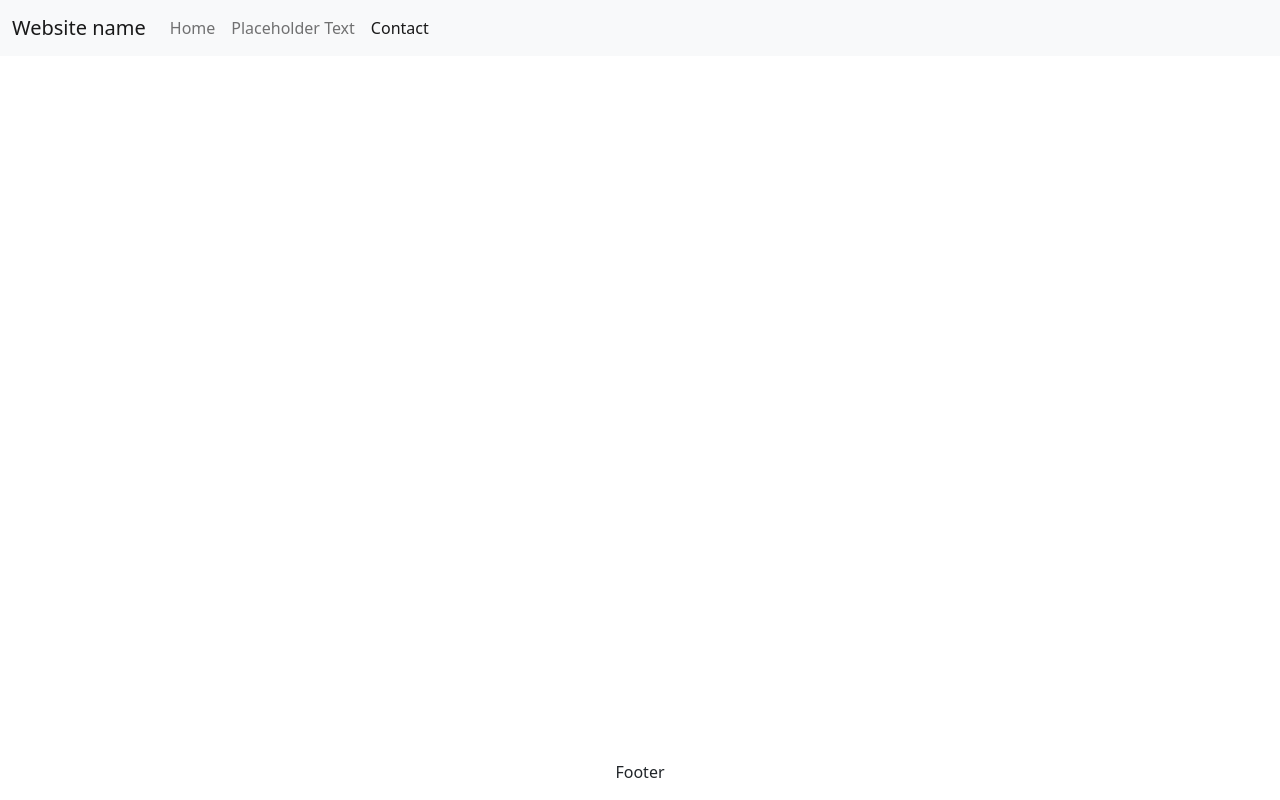
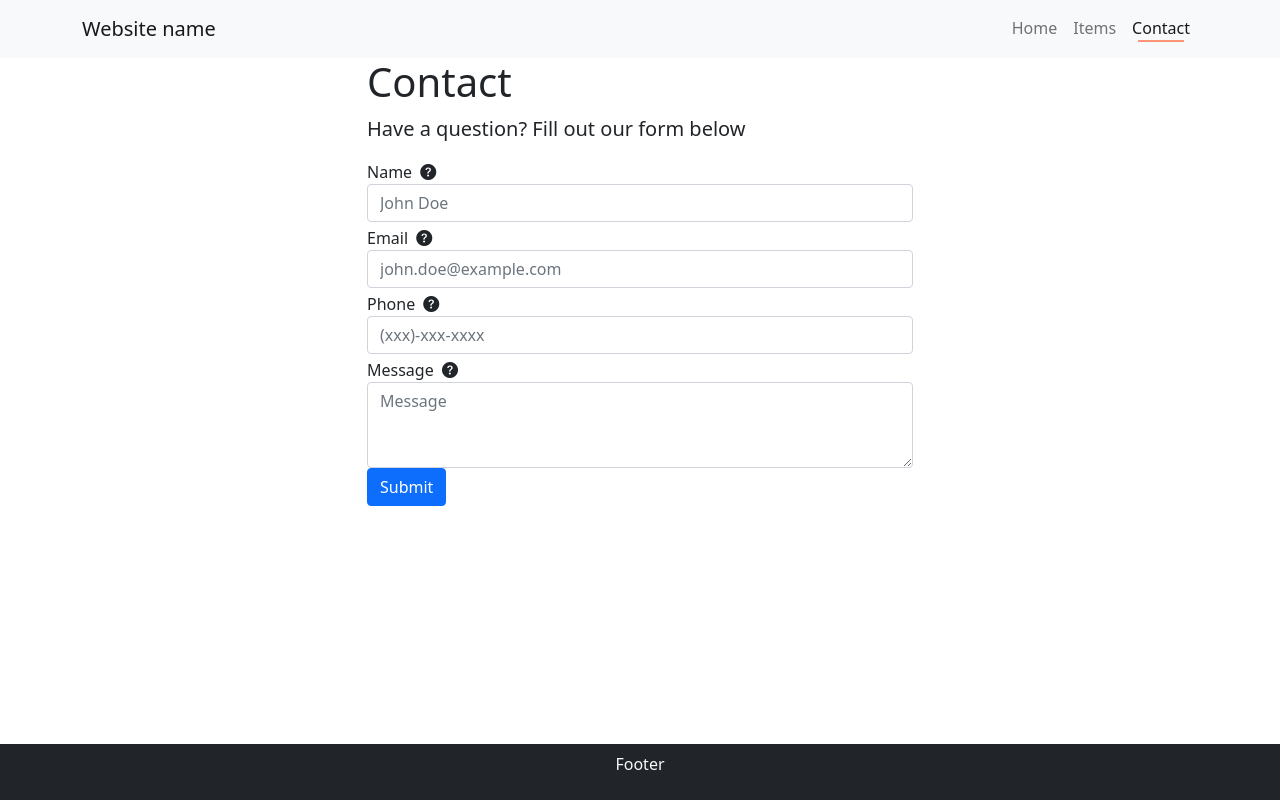
Before and after one commit to jaisawhney/Dog-Yums, a plain HTML site: page contact.html in a window 1280 px wide. Drawn offline with nearby package versions, Linux system fonts and the light colour scheme.

Commit message:
Add contact page

```diff
--- a/contact.html
+++ b/contact.html
@@ -10,22 +10,24 @@
         <link rel="stylesheet" href="https://cdn.jsdelivr.net/npm/bootstrap@5.1.3/dist/css/bootstrap.min.css"
               integrity="sha384-1BmE4kWBq78iYhFldvKuhfTAU6auU8tT94WrHftjDbrCEXSU1oBoqyl2QvZ6jIW3"
               crossorigin="anonymous">
+        <link rel="stylesheet" href="https://cdn.jsdelivr.net/npm/bootstrap-icons@1.6.1/font/bootstrap-icons.css">
+        <link rel="stylesheet" href="./styles/styles.css">
     </head>
     <body>
-        <nav class="navbar navbar-expand-sm fixed-top navbar-light bg-light">
-            <div class="container-fluid">
+        <nav class="navbar navbar-expand-sm navbar-light bg-light">
+            <div class="container">
                 <a class="navbar-brand" href="#">Website name</a>
                 <button class="navbar-toggler" type="button" data-bs-toggle="collapse"
                         data-bs-target="#navbar-links">
                     <span class="navbar-toggler-icon"></span>
                 </button>
                 <div class="collapse navbar-collapse" id="navbar-links">
-                    <ul class="navbar-nav">
+                    <ul class="navbar-nav ms-auto">
                         <li class="nav-item">
                             <a class="nav-link" href="./">Home</a>
                         </li>
                         <li class="nav-item">
-                            <a class="nav-link" href="#">Placeholder Text</a>
+                            <a class="nav-link" href="#">Items</a>
                         </li>
                         <li class="nav-item">
                             <a class="nav-link active" href="./contact.html">Contact</a>
@@ -36,17 +38,72 @@
         </nav>
 
         <main>
-
+            <section>
+                <div class="container">
+                    <div class="row d-flex flex-column align-items-center">
+                        <div class="col-md-6">
+                            <h1>Contact</h1>
+                            <p class="lead">Have a question? Fill out our form below</p>
+                        </div>
+                        <div class="col-md-6">
+                            <form>
+                                <div class="form-group">
+                                    <label for="name">Name</label>
+                                    <i data-bs-toggle="tooltip" data-bs-placement="top"
+                                       title="Enter your name below"
+                                       class="mx-1 bi bi-question-circle-fill"></i>
+                                    <input type="text" class="form-control" id="name"
+                                           placeholder="John Doe">
+                                </div>
+                                <div class="form-group mt-1">
+                                    <label for="email">Email</label>
+                                    <i data-bs-toggle="tooltip" data-bs-placement="top"
+                                       title="Enter your email below"
+                                       class="mx-1 bi bi-question-circle-fill"></i>
+                                    <input type="email" class="form-control" id="email"
+                                           placeholder="john.doe@example.com">
+                                </div>
+                                <div class="form-group mt-1">
+                                    <label for="phone">Phone</label>
+                                    <i data-bs-toggle="tooltip" data-bs-placement="top"
+                                       title="Enter your phone number below"
+                                       class="mx-1 bi bi-question-circle-fill"></i>
+                                    <input type="tel" class="form-control" id="phone"
+                                           placeholder="(xxx)-xxx-xxxx">
+                                </div>
+                                <div class="form-group mt-1">
+                                    <label for="message">Message</label>
+                                    <i data-bs-toggle="tooltip" data-bs-placement="top"
+                                       title="Enter your message or question below"
+                                       class="mx-1 bi bi-question-circle-fill"></i>
+                                    <textarea class="form-control" id="message" rows="3"
+                                              placeholder="Message"></textarea>
+                                </div>
+                                <button type="submit" class="btn btn-primary">Submit</button>
+                            </form>
+                        </div>
+                    </div>
+                </div>
+            </section>
         </main>
 
-        <footer class="fixed-bottom">
+        <footer class="fixed-bottom text-center text-dark p-2 bg-dark">
             <div class="container">
-                <p class="text-center">Footer</p>
+                <p class="text-light">Footer</p>
             </div>
         </footer>
 
+        <script src="https://cdn.jsdelivr.net/npm/@popperjs/core@2.9.2/dist/umd/popper.min.js"></script>
         <script src="https://cdn.jsdelivr.net/npm/bootstrap@5.1.3/dist/js/bootstrap.min.js"
                 integrity="sha384-QJHtvGhmr9XOIpI6YVutG+2QOK9T+ZnN4kzFN1RtK3zEFEIsxhlmWl5/YESvpZ13"
                 crossorigin="anonymous"></script>
+
+        <script>
+            // Bootstrap Tooltips
+            const tooltipTriggerList = [].slice.call(document.querySelectorAll('[data-bs-toggle="tooltip"]'))
+            tooltipTriggerList.forEach(function (tooltipTriggerEl) {
+                new bootstrap.Tooltip(tooltipTriggerEl)
+            });
+        </script>
     </body>
 </html>
```
